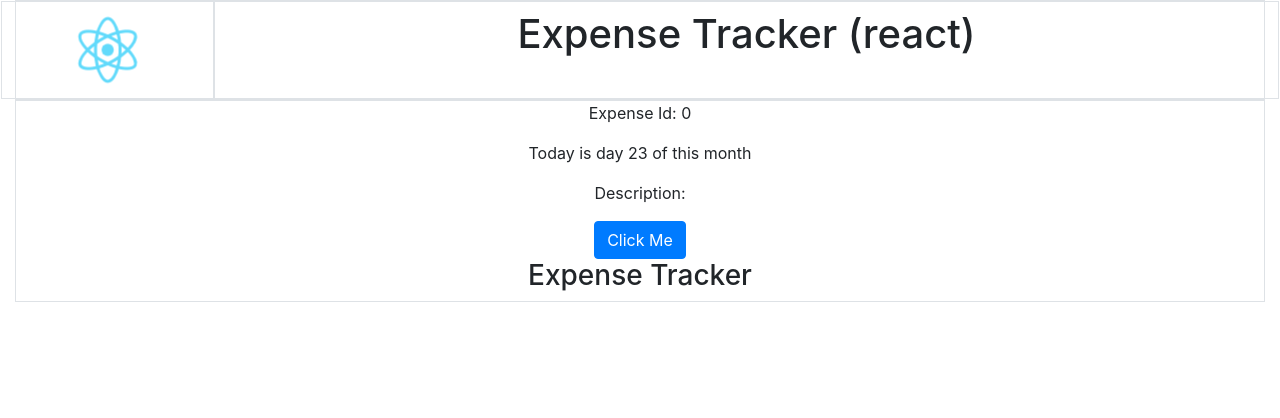
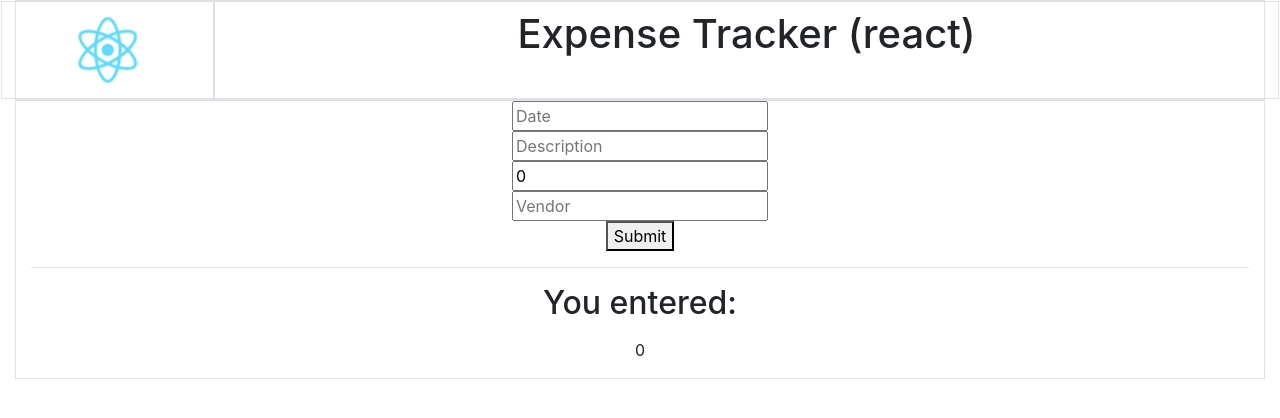
Before and after one commit to jazfunk/expense-tracker-react-app, a React (Create React App) app: page / in a window 1280 px wide. Shown: the top 418 px of the page. Built offline with nearby package versions, Linux system fonts and the light colour scheme.

Commit message:
Added expense form.

```diff
--- a/src/AppBody.js
+++ b/src/AppBody.js
@@ -1,5 +1,5 @@
 import React, { Component } from "react";
-import Expenses from "./Expenses";
+import ExpenseForm from "./ExpenseFormContainer"
 import "bootstrap/dist/css/bootstrap.min.css";
 
 class AppBody extends Component {
@@ -7,7 +7,7 @@ class AppBody extends Component {
     return (
       <div className="container-fluid border">
         <div className="App-body">
-          <Expenses />
+          <ExpenseForm />
         </div>
       </div>
     );
--- /dev/null
+++ b/src/ExpenseFormComponent.js
@@ -0,0 +1,49 @@
+import React from "react";
+import "bootstrap/dist/css/bootstrap.min.css";
+
+function ExpenseFormComponent(props) {
+  return (
+    <main>
+      <form>
+        <input
+          name="expenseDate"
+          value={props.expenses.expenseDate}
+          onChange={props.handleChange}
+          placeholder="Date"
+        />
+        <br />
+        <input
+          name="expenseDescription"
+          value={props.expenses.expenseDescription}
+          onChange={props.handleChange}
+          placeholder="Description"
+        />
+        <br />
+        <input
+          name="expenseAmount"
+          value={props.expenses.expenseAmount}
+          onChange={props.handleChange}
+          placeholder="Amount"
+        />
+        <br />
+        <input
+          name="expenseVendor"
+          value={props.expenses.expenseVendor}
+          onChange={props.handleChange}
+          placeholder="Vendor"
+        />
+        <br />
+        <button>Submit</button>
+      </form>
+
+      <hr />
+      <h2>You entered:</h2>
+      <p>{props.expenses.expenseDate}</p>
+      <p>{props.expenses.expenseDescription}</p>
+      <p>{props.expenses.expenseAmount}</p>
+      <p>{props.expenses.expenseVendor}</p>
+    </main>
+  );
+}
+
+export default ExpenseFormComponent;
--- /dev/null
+++ b/src/ExpenseFormContainer.js
@@ -0,0 +1,53 @@
+import React, { Component } from "react";
+import ExpenseComponent from "./ExpenseFormComponent";
+import "bootstrap/dist/css/bootstrap.min.css";
+
+class ExpenseFormContainer extends Component {
+  constructor() {
+    super();
+    this.state = {
+      id: 0,
+      expenseDate: "",
+      expenseDescription: "",
+      expenseAmount: 0,
+      expenseVendor: "",
+    };
+
+    this.handleChange = this.handleChange.bind(this);
+  }
+
+  componentDidMount() {
+    // const dateObject = new Date();
+    // const date = dateObject.getDate();
+    // this.setState((prevState) => {
+    //   if (prevState.id === null) {
+    //     return {
+    //       id: 0,
+    //       expenseDate: date,
+    //       expenseDescription: "",
+    //       expenseAmount: 0,
+    //       expenseVendor: "",
+    //     };
+    //   }
+    // });
+  }
+
+  handleChange(event) {
+    event.preventDefault()
+    const { name, value } = event.target;
+    this.setState({
+      [name]: value,
+    });
+  }
+
+  render() {
+    return (
+      <ExpenseComponent
+        handleChange={this.handleChange}
+        expenses={this.state}
+      />
+    );
+  }
+}
+
+export default ExpenseFormContainer;
```
